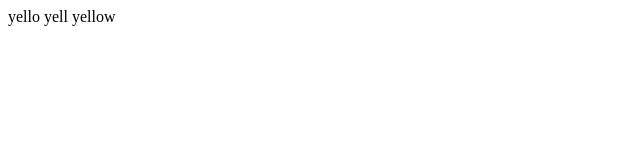
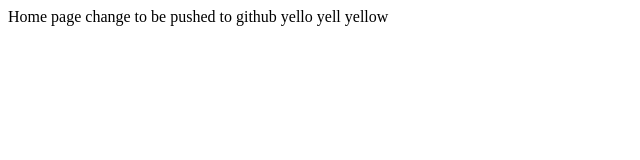
Before and after one commit to srikarkotipalli/git-demo, a plain HTML site: page web/index.html in a window 1280 px wide. Shown: the whole page, without its empty margins (0-640 px from the left). Drawn offline with Linux system fonts and the light colour scheme.

Commit message:
Updating index page for GH

```diff
--- a/web/index.html
+++ b/web/index.html
@@ -1,6 +1,7 @@
 <html>
   <head>
-    <!-- META INFORMATION -->
+    Home page change to be pushed to github
+
   </head>
   <body>
     yello yell yellow
```
